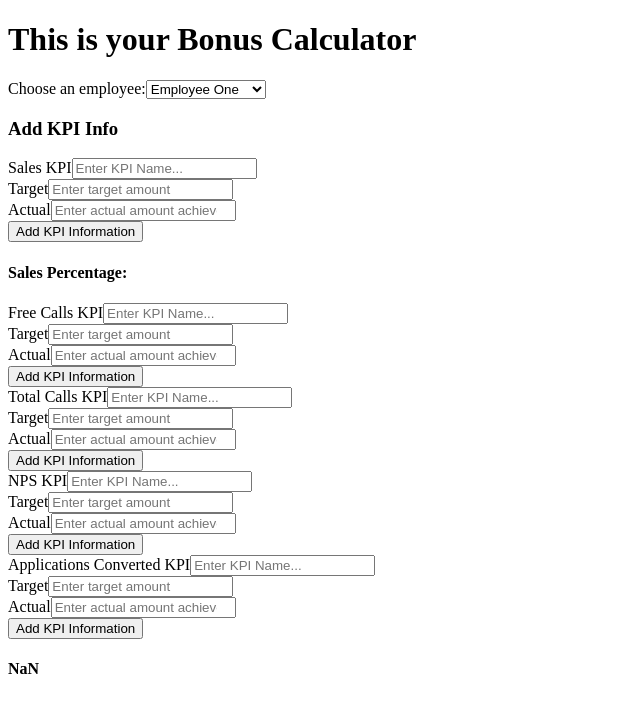
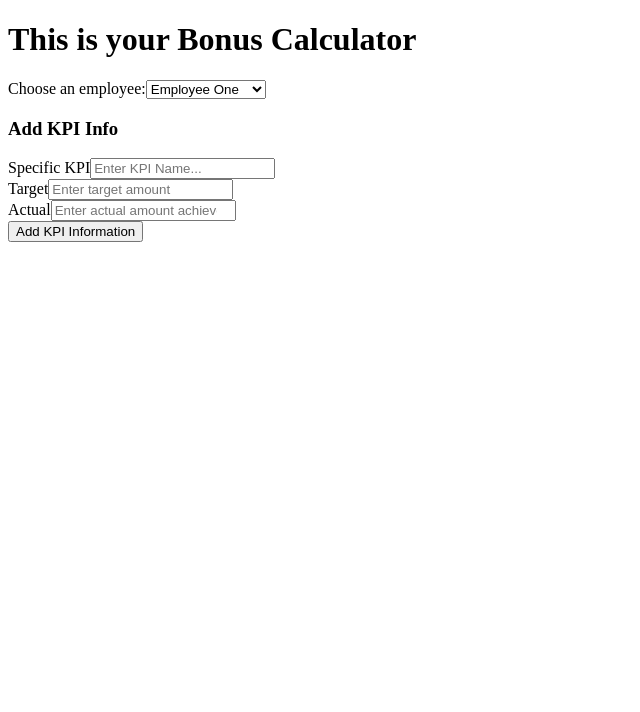
Before and after one commit to rogan-templer/bonus-calculator, a React (Create React App) app: page / in a window 1280 px wide. Shown: the top 712 px of the page, without its empty margins (0-640 px from the left). Built offline with nearby package versions, Linux system fonts and the light colour scheme.

Commit message:
some compenents deleted, back tracked to re-start

```diff
--- a/src/App.js
+++ b/src/App.js
@@ -6,11 +6,7 @@ import { GlobalProvider } from "./context/GlobalState";
 
 import Employee from "./components/Employee";
 import AddSales from "./components/AddSales";
-import AddFreeCalls from "./components/AddFreeCalls";
-import AddTotalCalls from "./components/AddTotalCalls";
-import AddNps from "./components/AddNps";
-import AddAppsConverted from "./components/AppsConverted";
-import OverallResult from "./components/OverallResult";
+
 
 function App() {
   return (
@@ -18,11 +14,7 @@ function App() {
       <Header />
       <Employee />
       <AddSales />
-      <AddFreeCalls />
-      <AddTotalCalls />
-      <AddNps />
-      <AddAppsConverted />
-      <OverallResult />
+
     </GlobalProvider>
   );
 }
--- a/src/components/AddFreeCalls.jsx
+++ /dev/null
@@ -1,60 +0,0 @@
-import React, { useState, useContext } from "react";
-import { GlobalContext } from "../context/GlobalState";
-
-function AddSales() {
-  const [text, setText] = useState("");
-  const [target, setTarget] = useState("");
-  const [actual, setActual] = useState("");
-
-  const { freeCallsMade } = useContext(GlobalContext);
-
-  const onSubmit = (e) => {
-    e.preventDefault();
-
-    const newFreeCalls = {
-      id: Math.floor(Math.random() * 100000000),
-      text,
-      target: +target,
-      actual: +actual,
-      freeCallsPercentage: ((+actual / +target) * 10) / 100,
-    };
-
-    freeCallsMade(newFreeCalls);
-  };
-  return (
-    <>
-      <form onSubmit={onSubmit}>
-        <div>
-          <label htmlFor="text">Free Calls KPI</label>
-          <input
-            type="text"
-            value={text}
-            onChange={(e) => setText(e.target.value)}
-            placeholder="Enter KPI Name..."
-          />
-        </div>
-        <div>
-          <label>Target</label>
-          <input
-            type="number"
-            value={target}
-            onChange={(e) => setTarget(e.target.value)}
-            placeholder="Enter target amount"
-          />
-        </div>
-        <div>
-          <label>Actual</label>
-          <input
-            type="number"
-            value={actual}
-            onChange={(e) => setActual(e.target.value)}
-            placeholder="Enter actual amount achieved"
-          />
-        </div>
-        <button>Add KPI Information</button>
-      </form>
-    </>
-  );
-}
-
-export default AddSales;
--- a/src/components/AddNps.jsx
+++ /dev/null
@@ -1,60 +0,0 @@
-import React, { useState, useContext } from "react";
-import { GlobalContext } from "../context/GlobalState";
-
-function AddNps() {
-  const [text, setText] = useState("");
-  const [target, setTarget] = useState("");
-  const [actual, setActual] = useState("");
-
-  const { npsMade } = useContext(GlobalContext);
-
-  const onSubmit = (e) => {
-    e.preventDefault();
-
-    const newNps = {
-      id: Math.floor(Math.random() * 100000000),
-      text,
-      target: +target,
-      actual: +actual,
-      npsPercentage: ((+actual / +target) * 20) / 100,
-    };
-
-    npsMade(newNps);
-  };
-  return (
-    <>
-      <form onSubmit={onSubmit}>
-        <div>
-          <label htmlFor="text">NPS KPI</label>
-          <input
-            type="text"
-            value={text}
-            onChange={(e) => setText(e.target.value)}
-            placeholder="Enter KPI Name..."
-          />
-        </div>
-        <div>
-          <label>Target</label>
-          <input
-            type="number"
-            value={target}
-            onChange={(e) => setTarget(e.target.value)}
-            placeholder="Enter target amount"
-          />
-        </div>
-        <div>
-          <label>Actual</label>
-          <input
-            type="number"
-            value={actual}
-            onChange={(e) => setActual(e.target.value)}
-            placeholder="Enter actual amount achieved"
-          />
-        </div>
-        <button>Add KPI Information</button>
-      </form>
-    </>
-  );
-}
-
-export default AddNps;
--- a/src/components/AddSales.jsx
+++ b/src/components/AddSales.jsx
@@ -1,6 +1,5 @@
 import React, { useState, useContext } from "react";
 import { GlobalContext } from "../context/GlobalState";
-import PercentResult from "./PercentResult";
 
 function AddSales() {
   const [text, setText] = useState("");
@@ -8,26 +7,25 @@ function AddSales() {
   const [actual, setActual] = useState("");
   const [salesPercentage, setSalesPercentage] = useState("");
 
-  const { salesMade } = useContext(GlobalContext);
+  const { addKpi } = useContext(GlobalContext);
 
   const onSubmit = (e) => {
     e.preventDefault();
 
-    const newSales = {
+    const newKpi = {
       id: Math.floor(Math.random() * 100000000),
-      text,
+      kpi: text,
       target: +target,
       actual: +actual,
-      salesPercentage: ((+actual / +target) * 30) / 100,
     };
 
-    salesMade(newSales);
+    addKpi(newKpi);
   };
   return (
     <>
       <form onSubmit={onSubmit}>
         <div>
-          <label htmlFor="text">Sales KPI</label>
+          <label htmlFor="text">Specific KPI</label>
           <input
             type="text"
             value={text}
@@ -54,9 +52,6 @@ function AddSales() {
           />
         </div>
         <button>Add KPI Information</button>
-        <div>
-          <PercentResult />
-        </div>
       </form>
     </>
   );
--- a/src/components/AddTotalCalls.jsx
+++ /dev/null
@@ -1,60 +0,0 @@
-import React, { useState, useContext } from "react";
-import { GlobalContext } from "../context/GlobalState";
-
-function AddTotalCalls() {
-  const [text, setText] = useState("");
-  const [target, setTarget] = useState("");
-  const [actual, setActual] = useState("");
-
-  const { totalCallsMade } = useContext(GlobalContext);
-
-  const onSubmit = (e) => {
-    e.preventDefault();
-
-    const newTotalCalls = {
-      id: Math.floor(Math.random() * 100000000),
-      text,
-      target: +target,
-      actual: +actual,
-      totalCallsPercentage: ((+actual / +target) * 10) / 100,
-    };
-
-    totalCallsMade(newTotalCalls);
-  };
-  return (
-    <>
-      <form onSubmit={onSubmit}>
-        <div>
-          <label htmlFor="text">Total Calls KPI</label>
-          <input
-            type="text"
-            value={text}
-            onChange={(e) => setText(e.target.value)}
-            placeholder="Enter KPI Name..."
-          />
-        </div>
-        <div>
-          <label>Target</label>
-          <input
-            type="number"
-            value={target}
-            onChange={(e) => setTarget(e.target.value)}
-            placeholder="Enter target amount"
-          />
-        </div>
-        <div>
-          <label>Actual</label>
-          <input
-            type="number"
-            value={actual}
-            onChange={(e) => setActual(e.target.value)}
-            placeholder="Enter actual amount achieved"
-          />
-        </div>
-        <button>Add KPI Information</button>
-      </form>
-    </>
-  );
-}
-
-export default AddTotalCalls;
--- a/src/components/AppsConverted.jsx
+++ /dev/null
@@ -1,60 +0,0 @@
-import React, { useState, useContext } from "react";
-import { GlobalContext } from "../context/GlobalState";
-
-function AddAppsConverted() {
-  const [text, setText] = useState("");
-  const [target, setTarget] = useState("");
-  const [actual, setActual] = useState("");
-
-  const { appsConvertedMade } = useContext(GlobalContext);
-
-  const onSubmit = (e) => {
-    e.preventDefault();
-
-    const newAppsConverted = {
-      id: Math.floor(Math.random() * 100000000),
-      text,
-      target: +target,
-      actual: +actual,
-      appsConvertedPercentage: ((+actual / +target) * 30) / 100,
-    };
-
-    appsConvertedMade(newAppsConverted);
-  };
-  return (
-    <>
-      <form onSubmit={onSubmit}>
-        <div>
-          <label htmlFor="text">Applications Converted KPI</label>
-          <input
-            type="text"
-            value={text}
-            onChange={(e) => setText(e.target.value)}
-            placeholder="Enter KPI Name..."
-          />
-        </div>
-        <div>
-          <label>Target</label>
-          <input
-            type="number"
-            value={target}
-            onChange={(e) => setTarget(e.target.value)}
-            placeholder="Enter target amount"
-          />
-        </div>
-        <div>
-          <label>Actual</label>
-          <input
-            type="number"
-            value={actual}
-            onChange={(e) => setActual(e.target.value)}
-            placeholder="Enter actual amount achieved"
-          />
-        </div>
-        <button>Add KPI Information</button>
-      </form>
-    </>
-  );
-}
-
-export default AddAppsConverted;
--- a/src/components/OverallResult.jsx
+++ b/src/components/OverallResult.jsx
@@ -1,32 +1,32 @@
-import React, { useState, useContext } from "react";
-import { GlobalContext } from "../context/GlobalState";
+// import React, { useState, useContext } from "react";
+// import { GlobalContext } from "../context/GlobalState";
 
-const OverallResult = () => {
-  // const [answer, setAnswer] = useState(0);
+// const OverallResult = () => {
+//   // const [answer, setAnswer] = useState(0);
 
-  const { sales, freeCalls, totalCalls, nps, appsConverted } = useContext(
-    GlobalContext
-  );
+//   const { sales, freeCalls, totalCalls, nps, appsConverted } = useContext(
+//     GlobalContext
+//   );
 
-  const salesFinal = sales.salesPercentage;
-  const freeCallsFinal = freeCalls.freeCallsPercentage;
-  const totalCallsFinal = totalCalls.totalCallsPercentage;
-  const npsFinal = nps.npsPercentage;
-  const appsConvertedFinal = appsConverted.appsConvertedPercentage;
+//   const salesFinal = sales.salesPercentage;
+//   const freeCallsFinal = freeCalls.freeCallsPercentage;
+//   const totalCallsFinal = totalCalls.totalCallsPercentage;
+//   const npsFinal = nps.npsPercentage;
+//   const appsConvertedFinal = appsConverted.appsConvertedPercentage;
 
-  const result =
-    (salesFinal +
-      freeCallsFinal +
-      totalCallsFinal +
-      npsFinal +
-      appsConvertedFinal) *
-    100;
+//   const result =
+//     (salesFinal +
+//       freeCallsFinal +
+//       totalCallsFinal +
+//       npsFinal +
+//       appsConvertedFinal) *
+//     100;
 
-  return (
-    <>
-      <h4>{parseFloat(result)}</h4>
-    </>
-  );
-};
+//   return (
+//     <>
+//       <h4>{parseFloat(result)}</h4>
+//     </>
+//   );
+// };
 
-export default OverallResult;
+// export default OverallResult;
--- a/src/components/PercentResult.jsx
+++ b/src/components/PercentResult.jsx
@@ -1,15 +1,44 @@
-import React, { useState, useContext } from "react";
-import { GlobalContext } from "../context/GlobalState";
+// import React, { useState, useContext } from "react";
+// import { GlobalContext } from "../context/GlobalState";
 
-function PercentResult() {
-  const [percent, setPercent] = useState("");
-  const { sales } = useContext(GlobalContext);
+// function PercentResult() {
+//   const { sales, freeCalls, totalCalls, nps, appsConverted } = useContext(
+//     GlobalContext
+//   );
 
-  return (
-    <>
-      <h4>Sales Percentage: {sales.map((sale) => sale.salesPercentage)} </h4>
-    </>
-  );
-}
+//   // const salesFinal = sales.salesPercentage;
+//   // const freeCallsFinal = freeCalls.freeCallsPercentage;
+//   // const totalCallsFinal = totalCalls.totalCallsPercentage;
+//   // const npsFinal = nps.npsPercentage;
+//   // const appsConvertedFinal = appsConverted.appsConvertedPercentage;
 
-export default PercentResult;
+//   // const result =
+//   //   (salesFinal +
+//   //     freeCallsFinal +
+//   //     totalCallsFinal +
+//   //     npsFinal +
+//   //     appsConvertedFinal) *
+//   //   100;
+
+//   return (
+//     <>
+//       <h4>Sales Percentage: {sales.map((sale) => sale.salesPercentage)} </h4>
+//       <h4>
+//         Freecalls Percentage:{" "}
+//         {freeCalls.map((freeCall) => freeCall.freeCallsPercentage)}{" "}
+//       </h4>
+//       <h4>
+//         Total Calls Percentage:{" "}
+//         {totalCalls.map((totalCall) => totalCall.totalCallsPercentage)}{" "}
+//       </h4>
+//       <h4>NPS Percentage: {nps.map((np) => np.npsPercentage)} </h4>
+//       <h4>
+//         Applications Converted Percentage:{" "}
+//         {appsConverted.map((apps) => apps.appsConvertedPercentage)}{" "}
+//       </h4>
+
+//     </>
+//   );
+// }
+
+// export default PercentResult;
--- a/src/context/AppReducer.js
+++ b/src/context/AppReducer.js
@@ -1,41 +1,9 @@
 export default (state, action) => {
   switch (action.type) {
-    case "SALES_MADE":
+    case "ADD_KPI":
       return {
         ...state,
-        sales: [action.payload, ...state.sales],
-      };
-    case "FREE_CALLS_MADE":
-      return {
-        ...state,
-        freeCalls: [action.payload, ...state.freeCalls],
-      };
-    case "TOTAL_CALLS_MADE":
-      return {
-        ...state,
-        totalCalls: [action.payload, ...state.totalCalls],
-      };
-    case "NPS_MADE":
-      return {
-        ...state,
-        nps: [action.payload, ...state.nps],
-      };
-    case "APPS_CONVERTED_MADE":
-      return {
-        ...state,
-        appsConverted: [action.payload, ...state.appsConverted],
-      };
-    case "OVERALL_SCORE":
-      return {
-        ...state,
-        salesPercentage: [action.payload, ...state.salesPercentage],
-        freeCallsPercentage: [action.payload, ...state.freeCallsPercentage],
-        totalCallsPercentage: [action.payload, ...state.totalCallsPercentage],
-        npsPercentage: [action.payload, ...state.npsPercentage],
-        appsConvertedPercentage: [
-          action.payload,
-          ...state.appsConvertedPercentage,
-        ],
+        kpis: [action.payload, ...state.kpis],
       };
     default:
       return state;
--- a/src/context/GlobalState.js
+++ b/src/context/GlobalState.js
@@ -4,11 +4,8 @@ import AppReducer from "./AppReducer";
 //Initial State
 
 const initialState = {
-  sales: [],
-  freeCalls: [],
-  totalCalls: [],
-  nps: [],
-  appsConverted: [],
+  kpis: [],
+
   employees: [
     { id: 1, name: "Employee One" },
     { id: 2, name: "Employee Two" },
@@ -26,67 +23,64 @@ export const GlobalProvider = ({ children }) => {
   const [state, dispatch] = useReducer(AppReducer, initialState);
 
   // // Actions
-  function salesMade(sales) {
+  function addKpi(kpi) {
     dispatch({
-      type: "SALES_MADE",
-      payload: sales,
+      type: "ADD_KPI",
+      payload: kpi,
     });
   }
 
-  function freeCallsMade(freeCalls) {
-    dispatch({
-      type: "FREE_CALLS_MADE",
-      payload: freeCalls,
-    });
-  }
+  // function freeCallsMade(freeCalls) {
+  //   dispatch({
+  //     type: "FREE_CALLS_MADE",
+  //     payload: freeCalls,
+  //   });
+  // }
 
-  function totalCallsMade(totalCalls) {
-    dispatch({
-      type: "TOTAL_CALLS_MADE",
-      payload: totalCalls,
-    });
-  }
+  // function totalCallsMade(totalCalls) {
+  //   dispatch({
+  //     type: "TOTAL_CALLS_MADE",
+  //     payload: totalCalls,
+  //   });
+  // }
 
-  function npsMade(nps) {
-    dispatch({
-      type: "NPS_MADE",
-      payload: nps,
-    });
-  }
+  // function npsMade(nps) {
+  //   dispatch({
+  //     type: "NPS_MADE",
+  //     payload: nps,
+  //   });
+  // }
 
-  function appsConvertedMade(appsConverted) {
-    dispatch({
-      type: "APPS_CONVERTED_MADE",
-      payload: appsConverted,
-    });
-  }
+  // function appsConvertedMade(appsConverted) {
+  //   dispatch({
+  //     type: "APPS_CONVERTED_MADE",
+  //     payload: appsConverted,
+  //   });
+  // }
 
-  function overallScore(salesPercentage, freeCallsPercentage, totalCallsPercentage, npsPercentage, appsConvertedPercentage) {
-    dispatch({
-      type: "OVERALL_SCORE",
-      payload: salesPercentage,
-      freeCallsPercentage,
-      totalCallsPercentage,
-      npsPercentage,
-      appsConvertedPercentage,
-    });
-  }
+  // function overallScore(
+  //   salesPercentage,
+  //   freeCallsPercentage,
+  //   totalCallsPercentage,
+  //   npsPercentage,
+  //   appsConvertedPercentage
+  // ) {
+  //   dispatch({
+  //     type: "OVERALL_SCORE",
+  //     payload: salesPercentage,
+  //     freeCallsPercentage,
+  //     totalCallsPercentage,
+  //     npsPercentage,
+  //     appsConvertedPercentage,
+  //   });
+  // }
 
   return (
     <GlobalContext.Provider
       value={{
-        sales: state.sales,
-        freeCalls: state.freeCalls,
-        totalCalls: state.totalCalls,
-        nps: state.nps,
-        appsConverted: state.appsConverted,
+        kpis: state.kpis,
         employees: state.employees,
-        salesMade,
-        freeCallsMade,
-        totalCallsMade,
-        npsMade,
-        appsConvertedMade,
-        overallScore,
+        addKpi,
       }}
     >
       {children}
```
